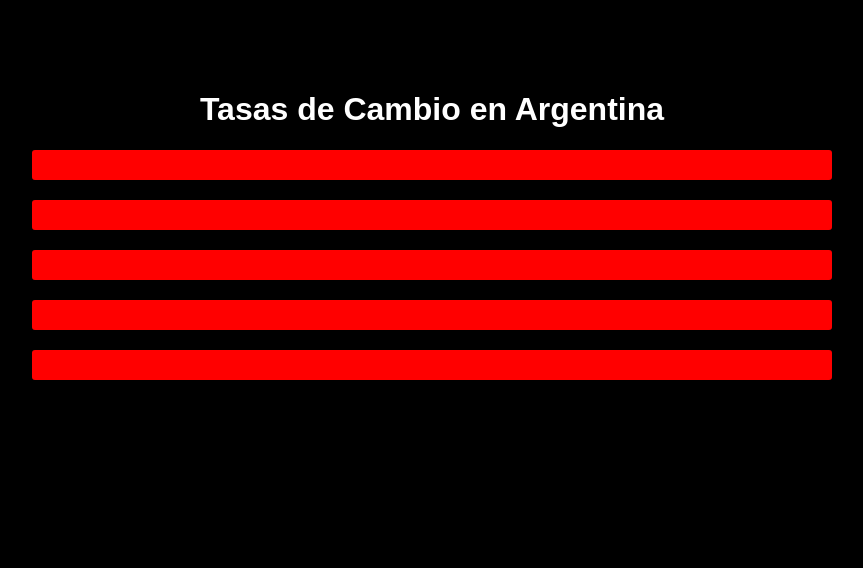
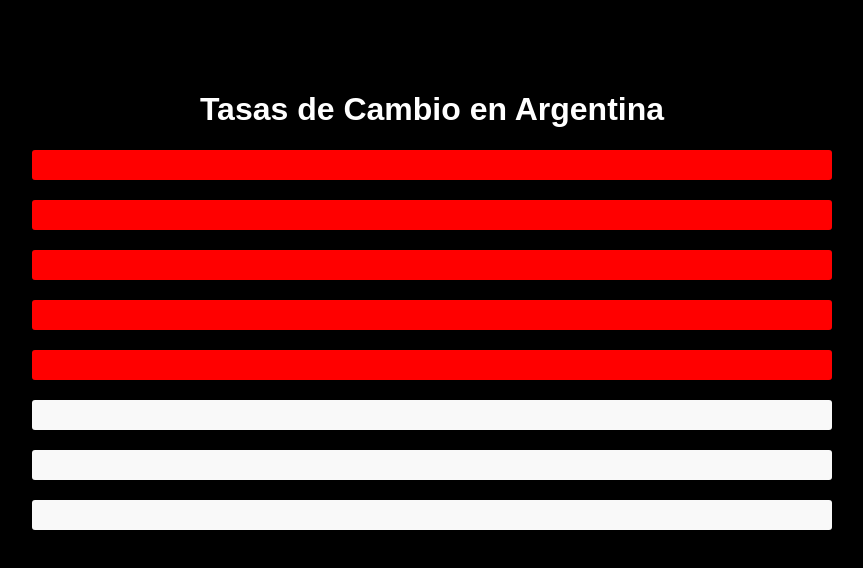
Before and after one commit to DobArgento/DolarHoy1, a plain HTML site: page index.html in a window 1280 px wide. Shown: the whole page, without its empty margins (208-1071 px from the left). Drawn offline with Linux system fonts and the light colour scheme; no server answers.

Commit message:
Errores sin resolver 1

```diff
--- a/styles.css
+++ b/styles.css
@@ -10,6 +10,7 @@ body {
     margin: 50px auto;
     padding: 20px;
     background-color: #000000;
+    border-radius: 8px;
     box-shadow: 0 0 20px rgba(0, 0, 0, 0.1);
     border: 0;
 }
@@ -24,6 +25,8 @@ div {
     padding: 15px;
     border: 0 solid #ddd;
     border-radius: 3px;
+    background-color: #f9f9f9;
+    overflow: hidden;
 }
 
 div strong {
```
Also changed, not shown: app.js (line endings or trailing spaces).
